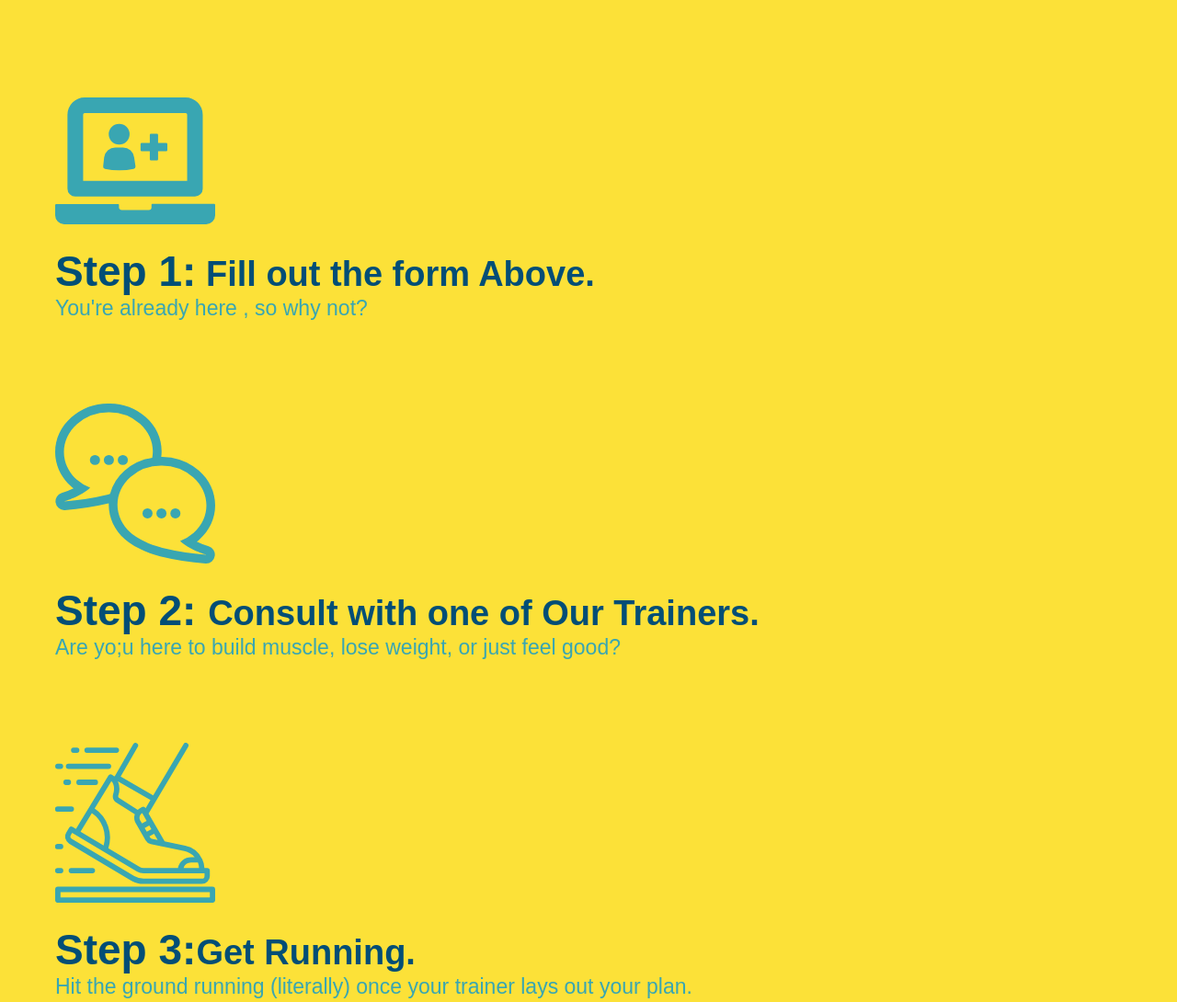
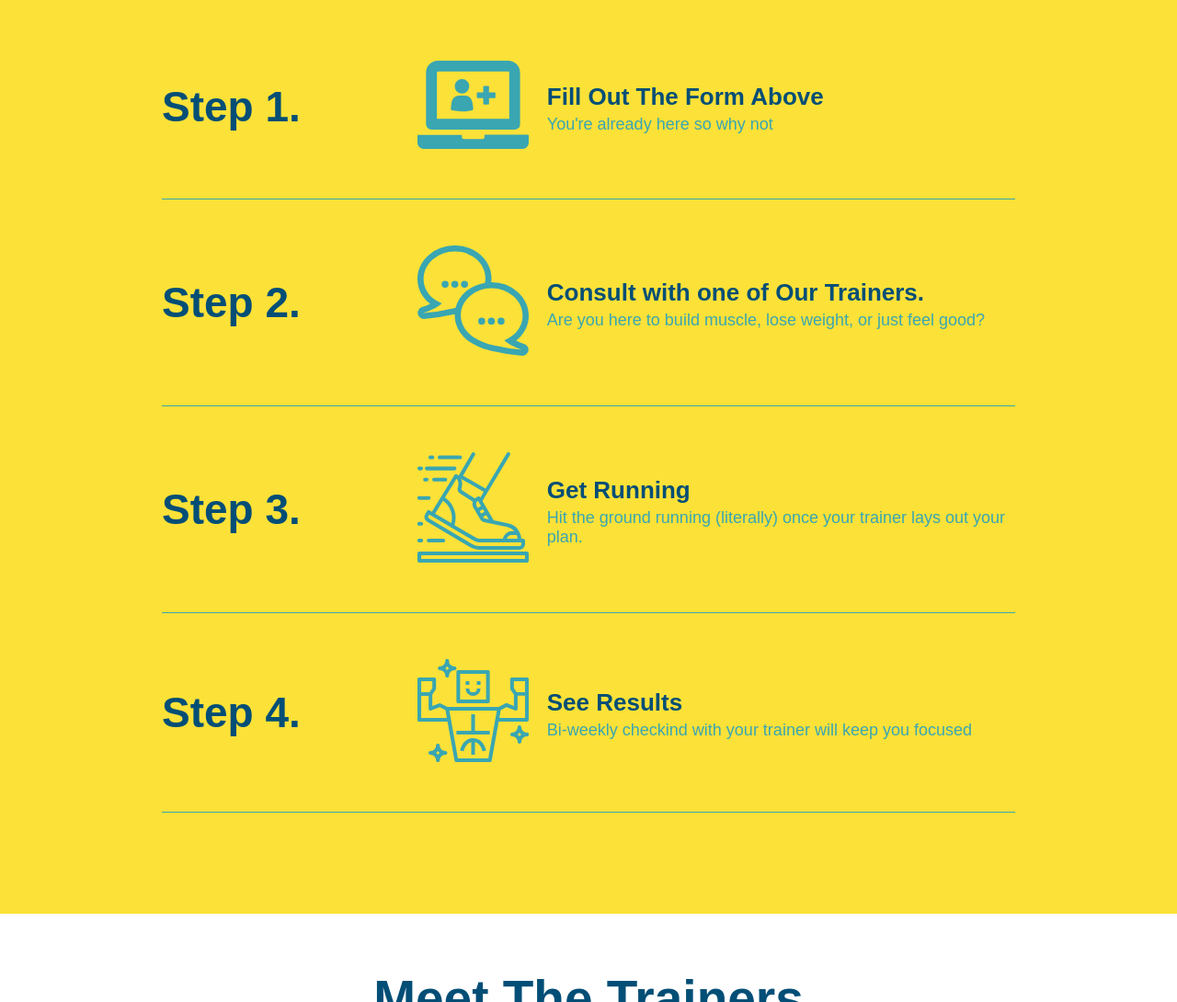
Before and after one commit to Sebastian2908-2007/run-buddy-two, a plain HTML site: page index.html in a window 1280 px wide. Shown: the part 1280-2370 px from the top of the page at 92% size. Drawn offline with Linux system fonts and the light colour scheme.

Commit message:
flexbox added to steps

```diff
--- a/assets/css/style.css
+++ b/assets/css/style.css
@@ -198,30 +198,56 @@ font-size: 16px;
     background: #fce138;
 }
 
-.steps div {
-    margin-bottom: 80px;
 
+.step {
+    margin: 50px auto;
+    padding-bottom: 50px;
+    width: 80%;
+    border-bottom: 1px solid #39a6b2;
+    display: flex;
+    flex-wrap: wrap;
+    align-items: center;
+    justify-content: space-between;
 }
 
-.steps img {
-    width: 15%;
-    margin: 10px 0;
+.step-info {
+    display: flex;
+    flex-wrap: wrap;
+    align-items: center;
+    flex: 2 70%;
 }
 
-.steps h3 {
+.step-img {
+    flex: 1 12%;
+    margin-right: 20px;
+}
+
+.step-img img {
+    max-width: 100%;
+}
+
+.step-text {
+    flex: 12;
+}
+
+.step h3 {
     color: #024e76;
     font-size: 46px;
-    margin-top: 10px;
+    flex: 1 30%;
 }
 
-.steps p {
+.step-text p {
     color: #39a6b2;
-    font-size: 23px;
+    font-size: 18px;
 }
 
-.steps span {
-    font-size: 38px;
+.step-text h4 {
+    font-size: 26px;
+    line-height: 1.5;
+    color: #024e76;
 }
+
+
 
 /* steps or what you do ends*/
 
--- a/index.html
+++ b/index.html
@@ -90,28 +90,58 @@
               <h2 class="section-title secondary-border">What You Do</h2>
             </div>
 
-           <div>
+         <div class="step">
+            <h3>Step 1.</h3>
+            <div class="step-info">
+                <div class="step-img">
                     <img src="./assets/images/step-1.svg" alt="" />
-               <h3>Step 1:<span> Fill out the form Above.</span></h3>
-               <p>You're already here , so why not?</p>
+                </div>
+                <div class="step-text">
+                    <h4>Fill Out The Form Above</h4>
+                    <p>You're already here so why not</p>
+                </div>
+            </div>
          </div>
 
-           <div>
-               <img src="./assets/images/step-2.svg" alt="" />
-             <h3>Step 2: <span>Consult with one of Our Trainers.</span></h3>
-             <p>Are yo;u here to build muscle, lose weight, or just feel good?</p>
+
+         <div class="step">
+             <h3>Step 2.</h3>
+             <div class="step-info">
+                 <div class="step-img">
+                    <img src="./assets/images/step-2.svg"/>
+                 </div>
+                 <div class="step-text">
+                    <h4>Consult with one of Our Trainers.</h4>
+                    <p>Are you here to build muscle, lose weight, or just feel good?</p>
+                </div>
+             </div>
          </div>
 
-           <div>
-               <img src="./assets/images/step-3.svg" alt=""/>
-               <h3>Step 3:<span>Get Running.</span> </h3>
+
+         <div class="step">
+             <h3>Step 3.</h3>
+             <div class="step-info">
+                 <div class="step-img">
+                     <img src="./assets/images/step-3.svg" />
+                 </div>
+                 <div class="step-text">
+                     <h4>Get Running</h4>
                      <p>Hit the ground running (literally) once your trainer lays out your plan.</p>
                  </div>
+             </div>
+         </div>
 
-           <div>
-               <img src="./assets/images/step-4.svg" alt=""/>
-             <h3>Step 4: <span>See Results.</span></h3>
-             <p>Bi-weekly checkins with your trainer will keep you focused</p>
+         <div class="step">
+             <h3>Step 4.</h3>
+             <div class="step-info">
+                 <div class="step-img">
+                     <img src="./assets/images/step-4.svg"/>
+                 </div>
+                 <div class="step-text">
+                     <h4>See Results</h4>
+                     <p>Bi-weekly checkind with your trainer will keep you focused</p>
+                 </div>
+             </div>
          </div>
         </section>
         <!--what you do section ends-->
```
Lines whose indentation alone changed are shown as unchanged.
